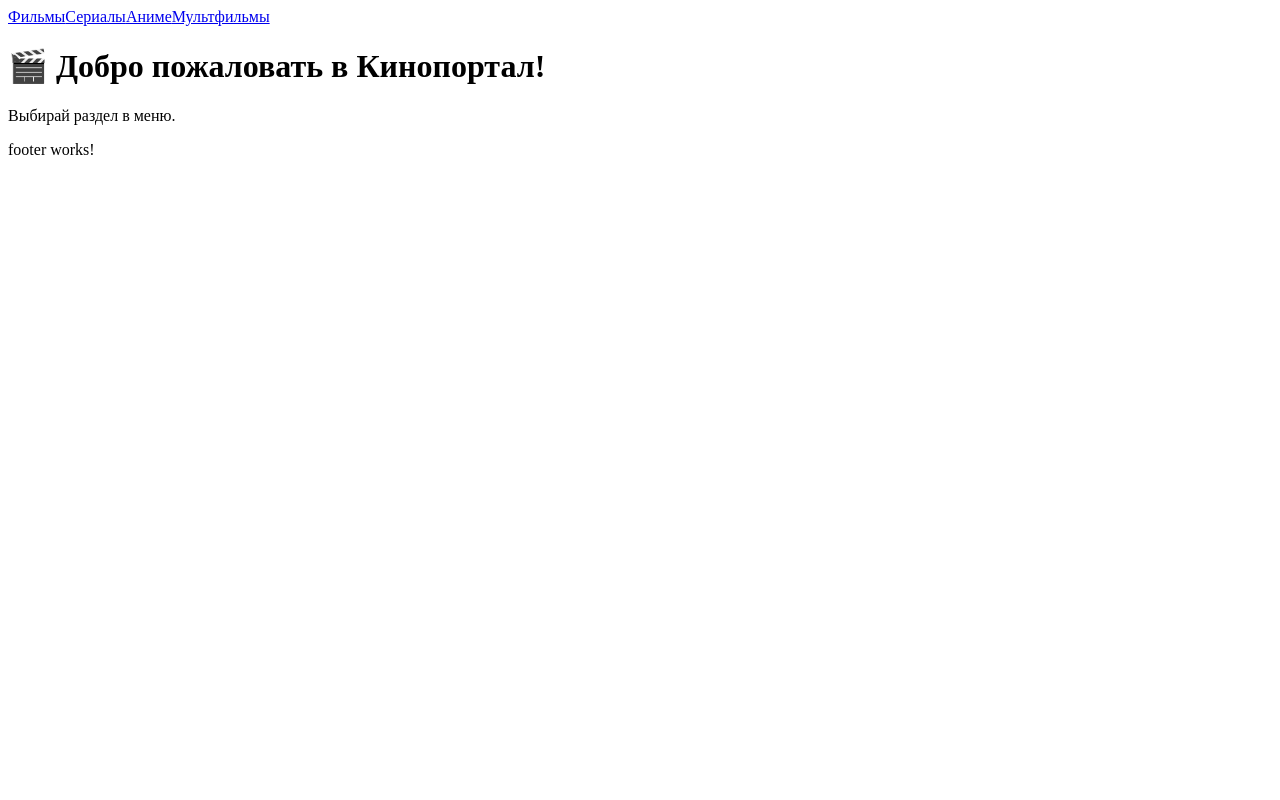
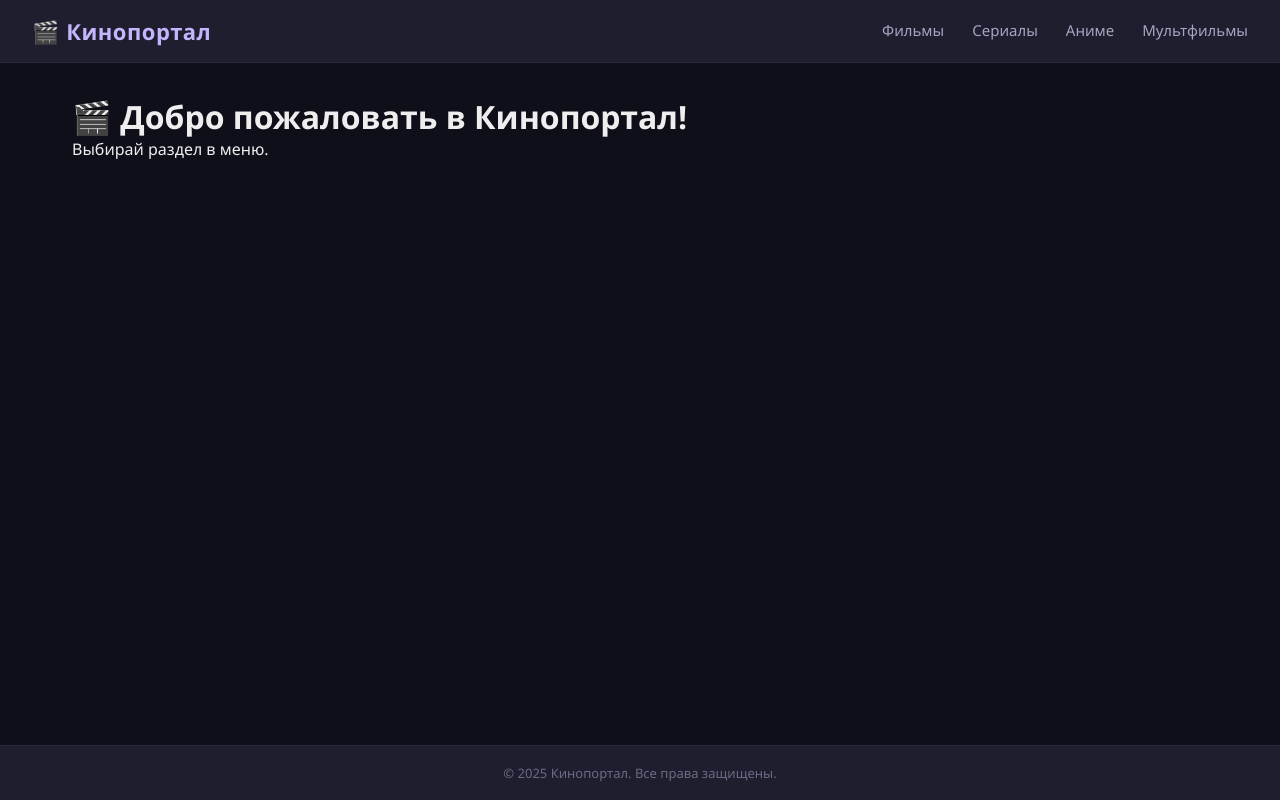
Before and after one commit to iw1ll/cinemaportal, an Angular app: page /main in a window 1280 px wide. Built offline with nearby package versions, Linux system fonts and the light colour scheme.

Commit message:
fix + styles

```diff
--- a/src/app/project/layout/footer/footer.html
+++ b/src/app/project/layout/footer/footer.html
@@ -1 +1,3 @@
-<p>footer works!</p>
+<footer class="footer">
+  © 2025 Кинопортал. Все права защищены.
+</footer>
--- a/src/app/project/layout/footer/footer.scss
+++ b/src/app/project/layout/footer/footer.scss
@@ -0,0 +1,8 @@
+.footer {
+  background: #1e1e2f;
+  color: #6b6b85;
+  text-align: center;
+  padding: 18px 32px;
+  font-size: 13px;
+  border-top: 1px solid #2a2a3d;
+}
--- a/src/app/project/layout/header/header.html
+++ b/src/app/project/layout/header/header.html
@@ -1,6 +1,9 @@
-<nav>
-      <a routerLink="/movies">Фильмы</a>
-      <a routerLink="/series">Сериалы</a>
-      <a routerLink="/anime">Аниме</a>
-      <a routerLink="/cartoons">Мультфильмы</a>
-</nav>
+<header class="header">
+  <a routerLink="/main" class="header__logo">🎬 Кинопортал</a>
+  <nav class="header__nav">
+    <a routerLink="/movies" routerLinkActive="active">Фильмы</a>
+    <a routerLink="/series" routerLinkActive="active">Сериалы</a>
+    <a routerLink="/anime" routerLinkActive="active">Аниме</a>
+    <a routerLink="/cartoons" routerLinkActive="active">Мультфильмы</a>
+  </nav>
+</header>
--- a/src/app/project/layout/header/header.scss
+++ b/src/app/project/layout/header/header.scss
@@ -0,0 +1,49 @@
+// header.scss
+
+.header {
+  display: flex;
+  align-items: center;
+  justify-content: space-between;
+  background: #1e1e2f;
+  padding: 14px 32px;
+  border-bottom: 1px solid #2a2a3d;
+  position: sticky;
+  top: 0;
+  z-index: 100;
+
+  &__logo {
+    font-size: 22px;
+    font-weight: 600;
+    color: #c4b5fd;
+    text-decoration: none;
+    letter-spacing: 0.5px;
+
+    &:hover {
+      color: #ddd6fe;
+    }
+  }
+
+  &__nav {
+    display: flex;
+    gap: 28px;
+
+    a {
+      color: #a5a5c0;
+      text-decoration: none;
+      font-size: 15px;
+      font-weight: 500;
+      padding: 6px 0;
+      border-bottom: 2px solid transparent;
+      transition: color 0.2s, border-color 0.2s;
+
+      &:hover {
+        color: #ddd6fe;
+      }
+
+      &.active {
+        color: #c4b5fd;
+        border-bottom-color: #c4b5fd;
+      }
+    }
+  }
+}
--- a/src/app/project/layout/header/header.ts
+++ b/src/app/project/layout/header/header.ts
@@ -1,9 +1,9 @@
 import { Component } from '@angular/core';
-import { RouterLink, RouterOutlet } from '@angular/router';
+import { RouterLink, RouterLinkActive, RouterOutlet } from '@angular/router';
 
 @Component({
   selector: 'app-header',
-  imports: [RouterLink,],
+  imports: [RouterLink, RouterLinkActive],
   templateUrl: './header.html',
   styleUrl: './header.scss',
 })
--- a/src/app/project/layout/layout/layout.html
+++ b/src/app/project/layout/layout/layout.html
@@ -1,7 +1,7 @@
-<app-header></app-header>
+<!-- layout.component.html -->
 
-<main>
+<app-header />
+<main class="main">
   <router-outlet />
 </main>
-
-<app-footer>
+<app-footer></app-footer>
--- a/src/app/project/layout/layout/layout.scss
+++ b/src/app/project/layout/layout/layout.scss
@@ -0,0 +1,14 @@
+:host {
+  display: flex;
+  flex-direction: column;
+  min-height: 100vh;
+}
+
+.main {
+  flex: 1;
+  padding: 32px;
+  max-width: 1200px;
+  width: 100%;
+  margin: 0 auto;
+  box-sizing: border-box;
+}
--- a/src/styles.scss
+++ b/src/styles.scss
@@ -1 +1,12 @@
-/* You can add global styles to this file, and also import other style files */
+* {
+  margin: 0;
+  padding: 0;
+  box-sizing: border-box;
+}
+
+html, body {
+  height: 100%;
+  background: #0f0f1a;
+  color: #eee;
+  font-family: 'Segoe UI', Tahoma, Geneva, Verdana, sans-serif;
+}
```
